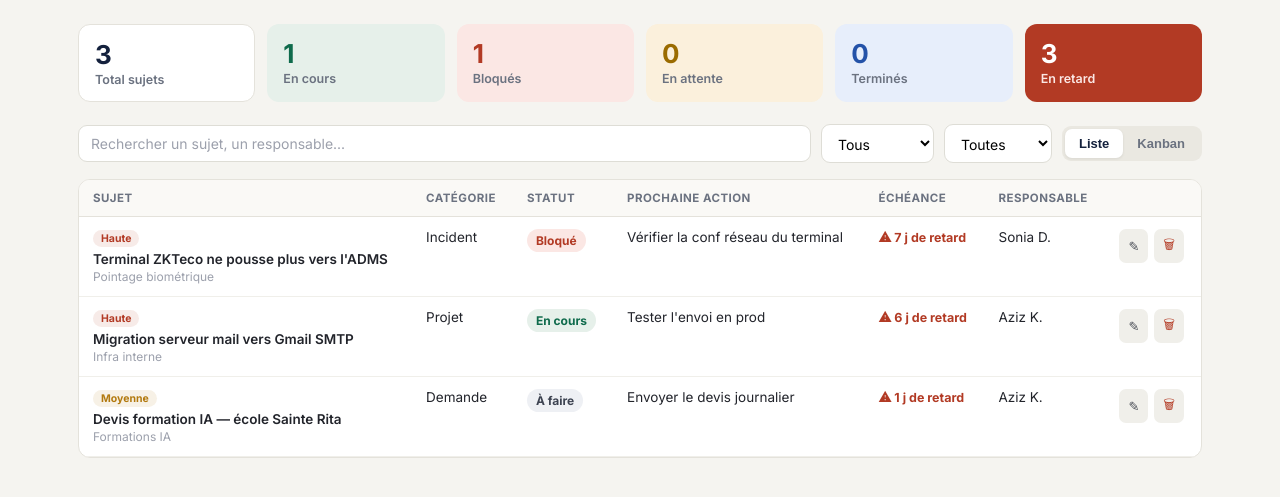
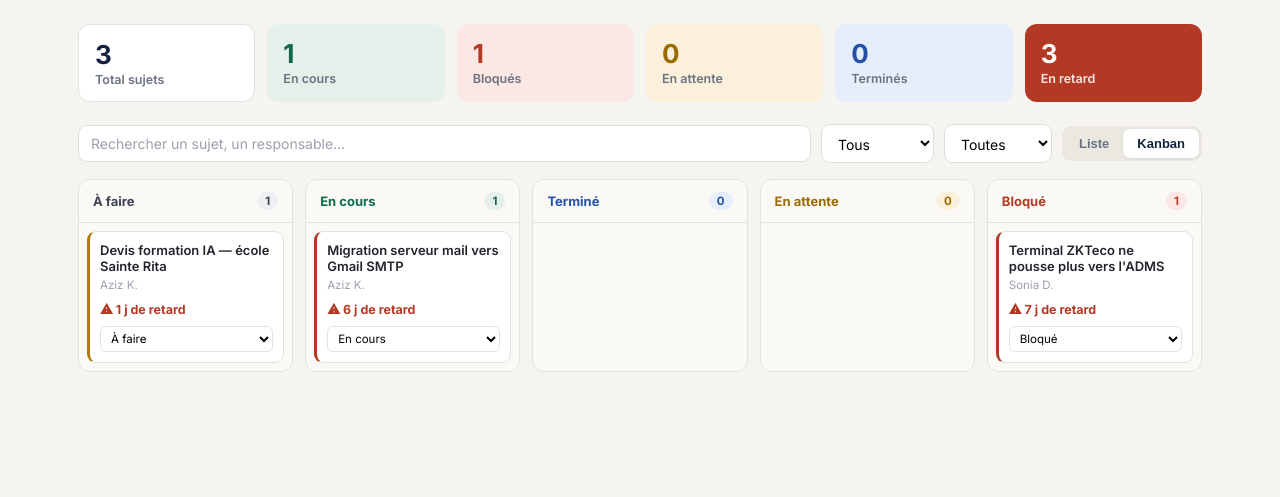
Before and after one commit to wiggy38/serenitytasks, a PHP site: page / in a window 1280 px wide. Shown: the part 176-673 px from the top of the page. Run offline with PHP 8.4, Linux system fonts and the light colour scheme; data comes from the database, SQL or seed files in the repository.

Commit message:
Default to kanban view and reorder statut columns
Kanban opens by default; column/select order is now
À faire, En cours, Terminé, En attente, Bloqué.

```diff
--- a/assets/app.js
+++ b/assets/app.js
@@ -1,4 +1,4 @@
-const STATUTS = ["À faire", "En cours", "En attente", "Bloqué", "Terminé"];
+const STATUTS = ["À faire", "En cours", "Terminé", "En attente", "Bloqué"];
 const PRIORITES = ["Haute", "Moyenne", "Basse"];
 
 const STATUT_STYLE = {
@@ -11,7 +11,7 @@ const STATUT_STYLE = {
 const PRIORITE_COLOR = { Haute: "#B23A24", Moyenne: "#B2790E", Basse: "#3D7A5B" };
 
 let taches = [];
-let view = "liste";
+let view = "kanban";
 let editingId = null;
 
 const $ = (sel) => document.querySelector(sel);
--- a/index.php
+++ b/index.php
@@ -31,8 +31,8 @@
     <select id="f-statut"><option>Tous</option></select>
     <select id="f-priorite"><option>Toutes</option></select>
     <div class="view-toggle">
-      <button id="view-liste" class="toggle active">Liste</button>
-      <button id="view-kanban" class="toggle">Kanban</button>
+      <button id="view-liste" class="toggle">Liste</button>
+      <button id="view-kanban" class="toggle active">Kanban</button>
     </div>
   </section>
 
@@ -81,8 +81,8 @@
       <div class="grid-3">
         <label>Statut
           <select id="f-statut-form">
-            <option>À faire</option><option>En cours</option><option>En attente</option>
-            <option>Bloqué</option><option>Terminé</option>
+            <option>À faire</option><option>En cours</option><option>Terminé</option>
+            <option>En attente</option><option>Bloqué</option>
           </select>
         </label>
         <label>Date début
```
